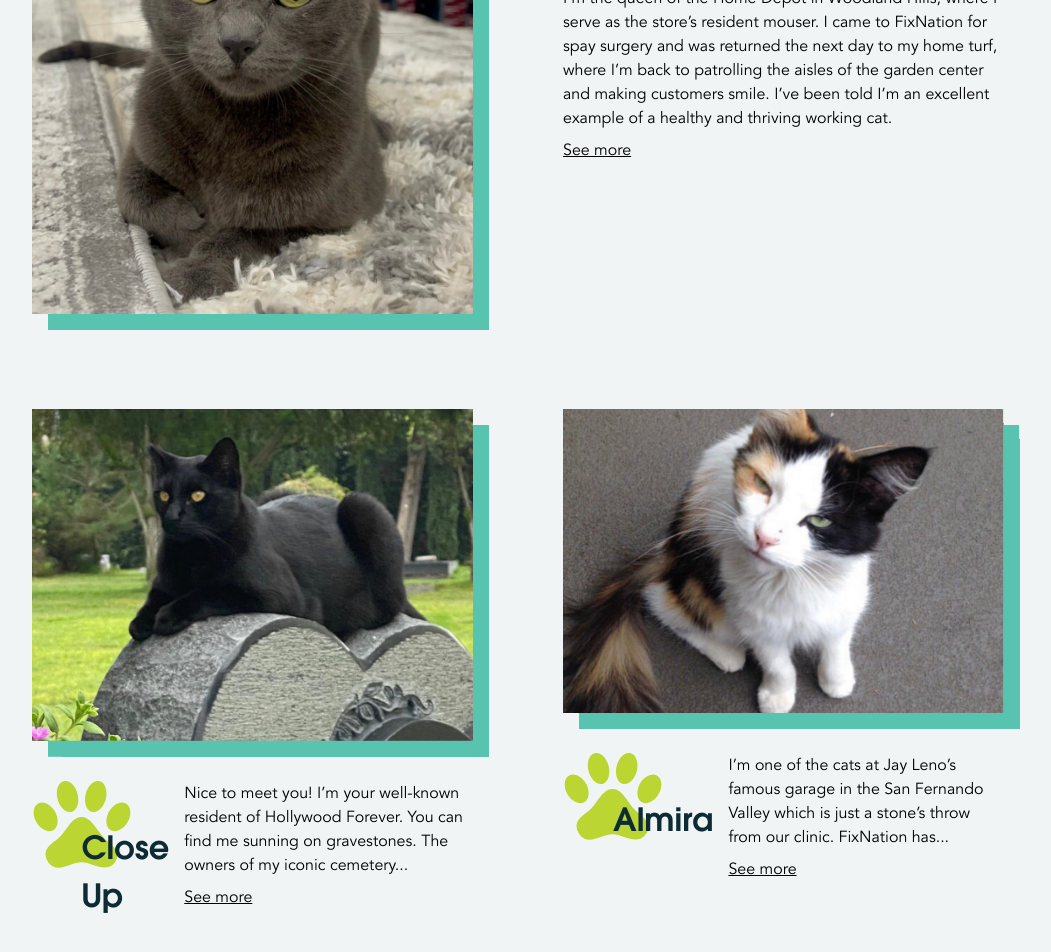
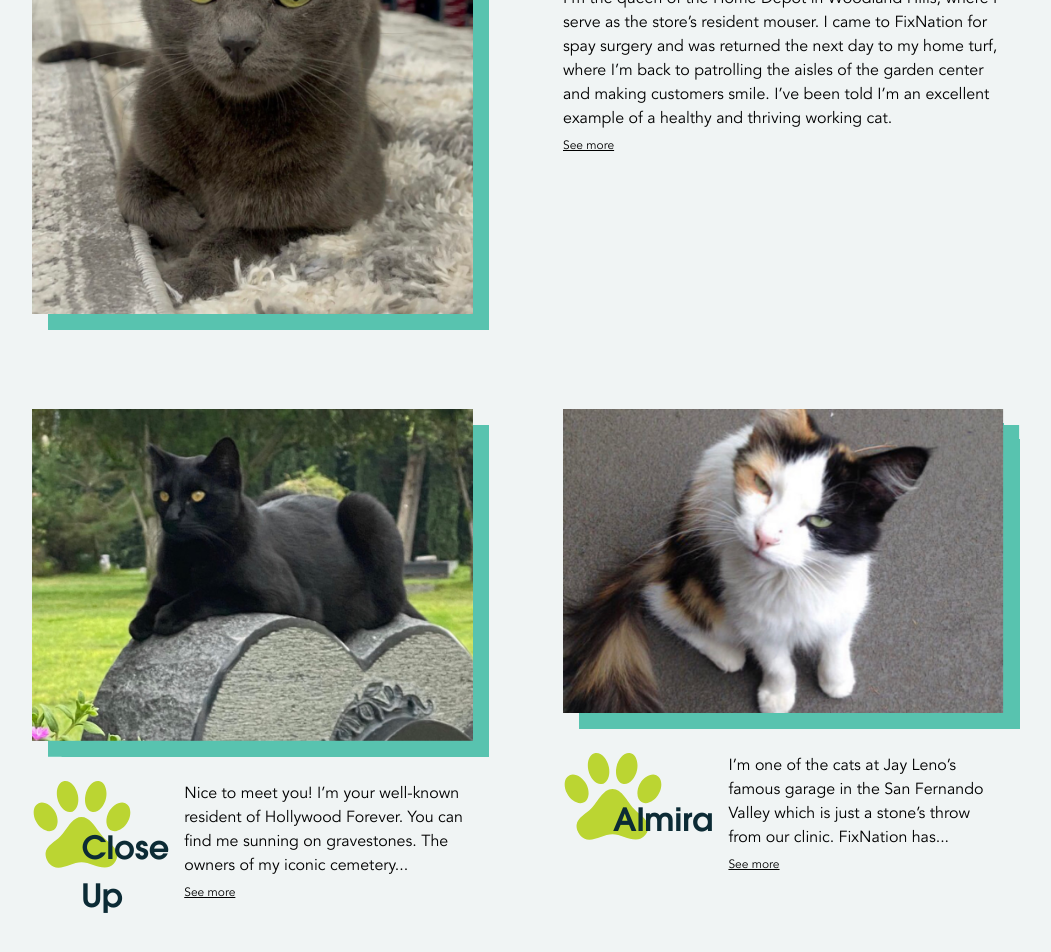
Before and after one commit to TritonSE/FIX-Landing-Page, a SvelteKit app: page / in a window 1280 px wide. Shown: the part 440-1392 px from the top of the page, without its empty margins (122-1173 px from the left). Built offline with nearby package versions, Linux system fonts and the light colour scheme.

Commit message:
A11y and scoping fixes

```diff
--- a/src/lib/cat_stories/cat_image.svelte
+++ b/src/lib/cat_stories/cat_image.svelte
@@ -3,7 +3,7 @@
   export let image_alt = '';
 </script>
 
-<img src={image_url} alt={image_alt} />
+<img src={image_url} alt={image_alt} on:click on:keydown />
 
 <style>
   img {
--- a/src/lib/cat_stories/cat_overlay.svelte
+++ b/src/lib/cat_stories/cat_overlay.svelte
@@ -115,6 +115,8 @@
   }
 
   .root-row {
+    width: 100%;
+    box-sizing: border-box;
     background-color: white;
     align-items: start;
     padding: 50px;
--- a/src/lib/cat_stories/index.svelte
+++ b/src/lib/cat_stories/index.svelte
@@ -59,7 +59,16 @@
   <h2>We’re feral, stray or owned pet cat who used to roam the outdoors. FixNation found us!</h2>
   <div class="stories-grid">
     <div class="cat-image-container">
-      <CatImage image_url="/cat_stories/shadow.png" image_alt="Shadow" />
+      <CatImage
+        image_url="/cat_stories/shadow.png"
+        image_alt="Shadow"
+        on:click={() => openCatOverlay(0)}
+        on:keydown={(e) => {
+          if (e.key === 'Enter' || e.key === 'Space') {
+            openCatOverlay(0);
+          }
+        }}
+      />
       {#if windowWidth <= 600}
         <Paw name={CAT_DATA[0].name} />
         <a href={CAT_DATA[0].ig_link}>
@@ -73,7 +82,17 @@
         {CAT_DATA[0].desc_full}
       </p>
       {#if windowWidth > 600}
-        <p class="underline-text" on:click={() => openCatOverlay(0)}>See more</p>
+        <button
+          class="underline-text"
+          on:click={() => openCatOverlay(0)}
+          on:keydown={(e) => {
+            if (e.key === 'Enter' || e.key === 'Space') {
+              openCatOverlay(0);
+            }
+          }}
+        >
+          See more
+        </button>
       {/if}
     </div>
     <div class="column large-gap">
@@ -89,7 +108,16 @@
             />
           </a>
         {:else}
-          <CatImage image_url="/cat_stories/close_up_cropped.png" image_alt="Close Up" />
+          <CatImage
+            image_url="/cat_stories/close_up_cropped.png"
+            image_alt="Close Up"
+            on:click={() => openCatOverlay(1)}
+            on:keydown={(e) => {
+              if (e.key === 'Enter' || e.key === 'Space') {
+                openCatOverlay(1);
+              }
+            }}
+          />
         {/if}
       </div>
       <div class="row">
@@ -101,7 +129,17 @@
             <p>
               {CAT_DATA[1].desc_abbreviated}
             </p>
-            <p class="underline-text" on:click={() => openCatOverlay(1)}>See more</p>
+            <button
+              class="underline-text"
+              on:click={() => openCatOverlay(1)}
+              on:keydown={(e) => {
+                if (e.key === 'Enter' || e.key === 'Space') {
+                  openCatOverlay(1);
+                }
+              }}
+            >
+              See more
+            </button>
           {:else}
             <p>
               {CAT_DATA[1].desc_full}
@@ -123,7 +161,16 @@
             />
           </a>
         {:else}
-          <CatImage image_url="/cat_stories/almira_cropped.png" image_alt="Almira" />
+          <CatImage
+            image_url="/cat_stories/almira_cropped.png"
+            image_alt="Almira"
+            on:click={() => openCatOverlay(2)}
+            on:keydown={(e) => {
+              if (e.key === 'Enter' || e.key === 'Space') {
+                openCatOverlay(2);
+              }
+            }}
+          />
         {/if}
       </div>
       <div class="row">
@@ -135,7 +182,18 @@
             <p>
               {CAT_DATA[2].desc_abbreviated}
             </p>
-            <p class="underline-text" on:click={() => openCatOverlay(2)}>See more</p>
+            <button
+              href="javascript:void(0)"
+              class="underline-text"
+              on:click={() => openCatOverlay(2)}
+              on:keydown={(e) => {
+                if (e.key === 'Enter' || e.key === 'Space') {
+                  openCatOverlay(2);
+                }
+              }}
+            >
+              See more
+            </button>
           {:else}
             <p>
               {CAT_DATA[2].desc_full}
@@ -208,11 +266,18 @@
   }
 
   .underline-text {
-    text-decoration-line: underline;
+    color: var(--color-black);
+    background: transparent;
+    font-size: 12px;
+    margin: 0;
+    padding: 0;
+    text-align: left;
+    border: none;
+    text-decoration: underline;
+    cursor: pointer;
   }
-
-  p.underline-text:hover {
-    cursor: pointer;
+  .underline-text:active {
+    color: var(--color-black);
   }
 
   .instagram-logo {
--- a/src/lib/side_overlay.svelte
+++ b/src/lib/side_overlay.svelte
@@ -1,4 +1,6 @@
 <script>
+  import { fade, fly } from 'svelte/transition';
+
   /**
    * @type boolean
    */
@@ -19,25 +21,23 @@
   }
 </script>
 
+<svelte:window on:keydown={handleKeyPress} />
+
 {#if open}
   <div class="root" on:keypress={handleKeyPress}>
-    <div class="background-shadow" on:click={onClose} on:keypress={handleKeyPress} />
-    <div class="overlay">
+    <div
+      class="background-shadow"
+      on:click={onClose}
+      on:keypress={handleKeyPress}
+      transition:fade
+    />
+    <div class="overlay" transition:fly={{ x: 200 }}>
       <slot />
     </div>
   </div>
 {/if}
 
 <style>
-  @keyframes slide-overlay {
-    from {
-      right: -70%;
-    }
-    to {
-      right: 0;
-    }
-  }
-
   .root {
     width: 100vw;
     height: 100vh;
@@ -52,6 +52,7 @@
   .background-shadow {
     background: rgba(0, 0, 0, 0.25);
     width: 100%;
+    cursor: pointer;
   }
 
   .overlay {
@@ -60,11 +61,14 @@
     width: 70%;
     max-width: 70%;
     background-color: #f0f4f4;
-    animation-name: slide-overlay;
-    animation-duration: 0.6s;
-    animation-timing-function: ease-in-out;
   }
 
+  @media screen and (max-width: 1000px) {
+    .overlay {
+      width: 100%;
+      max-width: 100%;
+    }
+  }
   @media screen and (max-width: 600px) {
     .root {
       display: none;
--- a/src/routes/+page.svelte
+++ b/src/routes/+page.svelte
@@ -4,153 +4,6 @@
 
 <CatStories />
 
-<style global>
-  /* CSS controlling font sizes and faces here */
-  @font-face {
-    font-family: 'ITC Avant Garde';
-    font-style: normal;
-    font-weight: normal;
-    src: url(/fonts/ITC_Avant_Garde.woff);
-  }
-
-  @font-face {
-    font-family: 'Avenir';
-    font-style: normal;
-    font-weight: normal;
-    src: url(/fonts/Avenir.woff);
-  }
-
-  @font-face {
-    font-family: 'Avenir';
-    font-style: normal;
-    font-weight: Bold;
-    src: url(/fonts/Avenir_Bold.otf);
-  }
-
-  @font-face {
-    font-family: 'Material Icons';
-    font-style: normal;
-    font-weight: 400;
-    src: url(/fonts/Material_Icons.woff2); /* For IE6-8 */
-  }
-
-  /* Color palette */
-  :root {
-    --color-primary: #008e7e;
-    --color-secondary: #58c3af;
-    --color-accent: #bbd532;
-    --color-secondary-accent: #20525c;
-    --color-white: #ffffff;
-    --color-black: #000000;
-    --color-gray: #f0f4f4;
-
-    --color-primary-dark: #1f9c8e;
-    --color-primary-darker: #149788;
-    --color-primary-darkest: #0c2b35;
-  }
-
-  /* Margin and padding */
-  html,
-  body {
-    margin: 0;
-    padding: 0;
-  }
-
-  /* Margin and padding */
-  html,
-  body {
-    margin: 0;
-    padding: 0;
-  }
-
-  /* Fonts and sizing */
-  h1,
-  h2,
-  h3,
-  h4,
-  h5,
-  h6 {
-    font-family: 'ITC Avant Garde', sans-serif !important;
-    line-height: 150%;
-  }
-
-  html * {
-    font-family: 'Avenir', sans-serif;
-  }
-
-  h1 {
-    font-size: 48px;
-  }
-  h2 {
-    font-size: 32px;
-  }
-  h3 {
-    font-size: 28px;
-  }
-  h4 {
-    font-size: 24px;
-  }
-  h5 {
-    font-size: 18px;
-  }
-
-  h1.display {
-    font-size: 120px;
-  }
-  h2.display {
-    font-size: 96px;
-  }
-  h3.display {
-    font-size: 80px;
-  }
-  h4.display {
-    font-size: 64px;
-  }
-
-  p,
-  span {
-    font-size: 16px;
-    line-height: 150%;
-  }
-
-  p.caption,
-  span.caption {
-    font-size: 12px;
-  }
-
-  /* Icons */
-  .material-icons {
-    font-family: 'Material Icons';
-    font-weight: normal;
-    font-style: normal;
-    font-size: 24px; /* Preferred icon size */
-    display: inline-block;
-    line-height: 1;
-    text-transform: none;
-    letter-spacing: normal;
-    word-wrap: normal;
-    white-space: nowrap;
-    direction: ltr;
-
-    /* Support for all WebKit browsers. */
-    -webkit-font-smoothing: antialiased;
-    /* Support for Safari and Chrome. */
-    text-rendering: optimizeLegibility;
-
-    /* Support for Firefox. */
-    -moz-osx-font-smoothing: grayscale;
-
-    /* Support for IE. */
-    font-feature-settings: 'liga';
-  }
-
-  /* Flexbox centering */
-  .flex-center {
-    display: flex;
-    align-items: center;
-    justify-content: center;
-  }
-  .gap {
-    gap: 1rem;
-  }
-</style>
+<svelte:head>
+  <link rel="stylesheet" href="/global.css" />
+</svelte:head>
--- /dev/null
+++ b/static/global.css
@@ -0,0 +1,148 @@
+/* CSS controlling font sizes and faces here */
+@font-face {
+  font-family: 'ITC Avant Garde';
+  font-style: normal;
+  font-weight: normal;
+  src: url(/fonts/ITC_Avant_Garde.woff);
+}
+
+@font-face {
+  font-family: 'Avenir';
+  font-style: normal;
+  font-weight: normal;
+  src: url(/fonts/Avenir.woff);
+}
+
+@font-face {
+  font-family: 'Avenir';
+  font-style: normal;
+  font-weight: Bold;
+  src: url(/fonts/Avenir_Bold.otf);
+}
+
+@font-face {
+  font-family: 'Material Icons';
+  font-style: normal;
+  font-weight: 400;
+  src: url(/fonts/Material_Icons.woff2); /* For IE6-8 */
+}
+
+/* Color palette */
+:root {
+  --color-primary: #008e7e;
+  --color-secondary: #58c3af;
+  --color-accent: #bbd532;
+  --color-secondary-accent: #20525c;
+  --color-white: #ffffff;
+  --color-black: #000000;
+  --color-gray: #f0f4f4;
+
+  --color-primary-dark: #1f9c8e;
+  --color-primary-darker: #149788;
+  --color-primary-darkest: #0c2b35;
+}
+
+/* Margin and padding */
+html,
+body {
+  margin: 0;
+  padding: 0;
+}
+
+/* Margin and padding */
+html,
+body {
+  margin: 0;
+  padding: 0;
+}
+
+/* Fonts and sizing */
+h1,
+h2,
+h3,
+h4,
+h5,
+h6 {
+  font-family: 'ITC Avant Garde', sans-serif !important;
+  line-height: 150%;
+}
+
+html * {
+  font-family: 'Avenir', sans-serif;
+}
+
+h1 {
+  font-size: 48px;
+}
+h2 {
+  font-size: 32px;
+}
+h3 {
+  font-size: 28px;
+}
+h4 {
+  font-size: 24px;
+}
+h5 {
+  font-size: 18px;
+}
+
+h1.display {
+  font-size: 120px;
+}
+h2.display {
+  font-size: 96px;
+}
+h3.display {
+  font-size: 80px;
+}
+h4.display {
+  font-size: 64px;
+}
+
+p,
+span {
+  font-size: 16px;
+  line-height: 150%;
+}
+
+p.caption,
+span.caption {
+  font-size: 12px;
+}
+
+/* Icons */
+.material-icons {
+  font-family: 'Material Icons';
+  font-weight: normal;
+  font-style: normal;
+  font-size: 24px; /* Preferred icon size */
+  display: inline-block;
+  line-height: 1;
+  text-transform: none;
+  letter-spacing: normal;
+  word-wrap: normal;
+  white-space: nowrap;
+  direction: ltr;
+
+  /* Support for all WebKit browsers. */
+  -webkit-font-smoothing: antialiased;
+  /* Support for Safari and Chrome. */
+  text-rendering: optimizeLegibility;
+
+  /* Support for Firefox. */
+  -moz-osx-font-smoothing: grayscale;
+
+  /* Support for IE. */
+  font-feature-settings: 'liga';
+}
+
+/* Flexbox centering */
+.flex-center {
+  display: flex;
+  align-items: center;
+  justify-content: center;
+}
+.gap {
+  gap: 1rem;
+}
```
Also changed, not shown: static/cat_stories/close_up_full.png.
